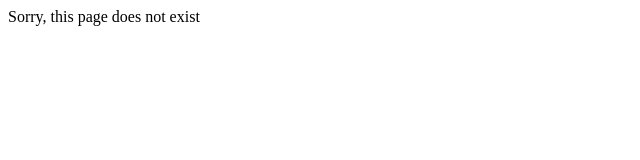
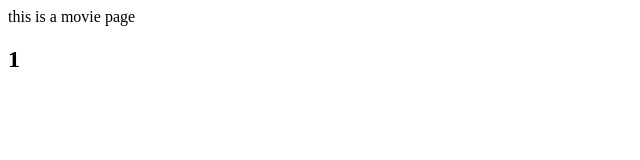
Before and after one commit to thuannguyen88/ghibli-movies, a React (Create React App) app: page /movie/1 in a window 1280 px wide. Shown: the top 160 px of the page, without its empty margins (0-640 px from the left). Built offline with nearby package versions, Linux system fonts and the light colour scheme.

Commit message:
setting up useParams to allow to navigate to page when button clicked

```diff
--- a/src/App.js
+++ b/src/App.js
@@ -9,7 +9,7 @@ function App() {
     <Router>
       <Routes>
         <Route path="/" element={<Home />} />
-        <Route path="/movie" element={<Movie />} />
+        <Route path="/movie/:movieId" element={<Movie />} />
         <Route path="*" element={<ErrorPage />} />
       </Routes>
     </Router>
--- a/src/Pages/Movie.jsx
+++ b/src/Pages/Movie.jsx
@@ -1,7 +1,15 @@
 import React from "react";
+import { Link, useParams } from "react-router-dom";
 
 function Movie() {
-  return <div>this is a movie page</div>;
+  let { movieId } = useParams();
+
+  return (
+    <div>
+      this is a movie page
+      <h2>{movieId}</h2>
+    </div>
+  );
 }
 
 export default Movie;
```
